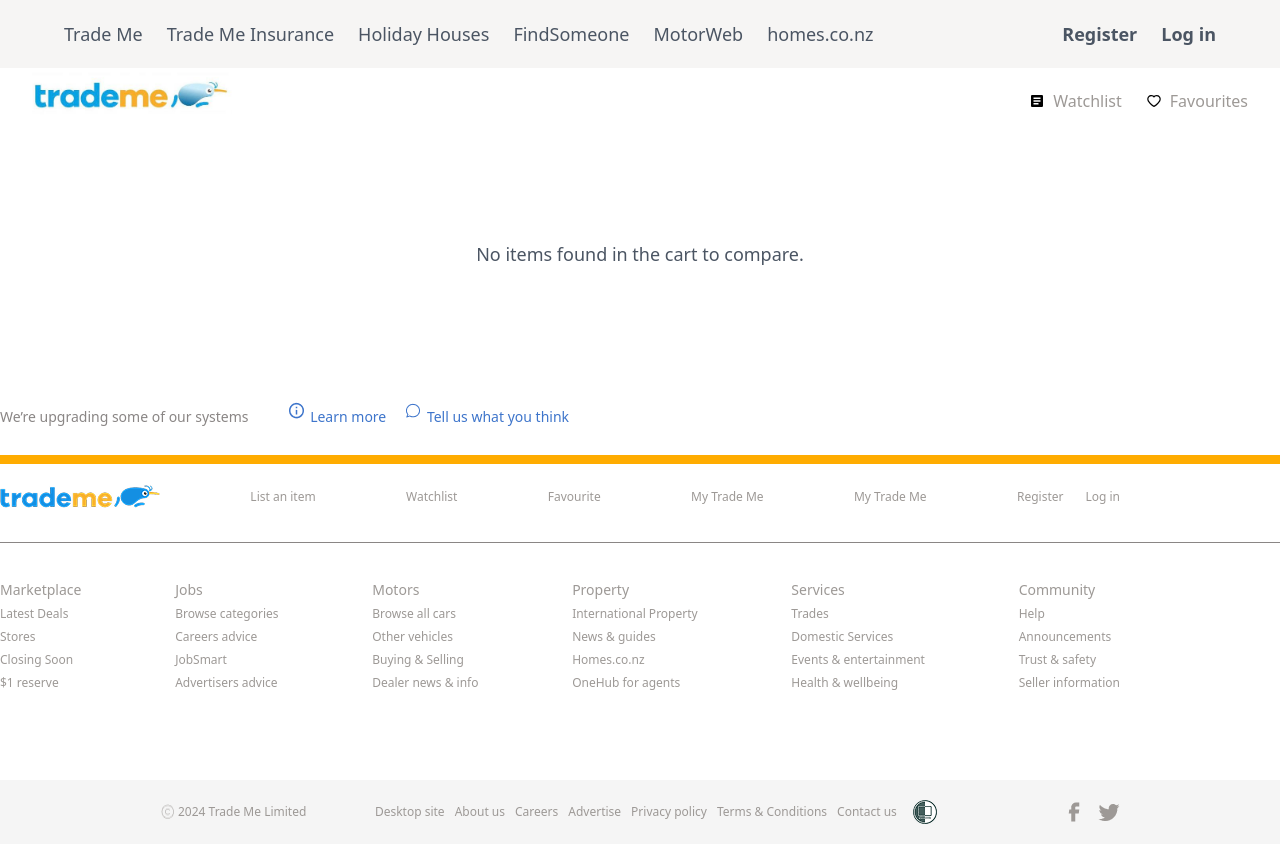
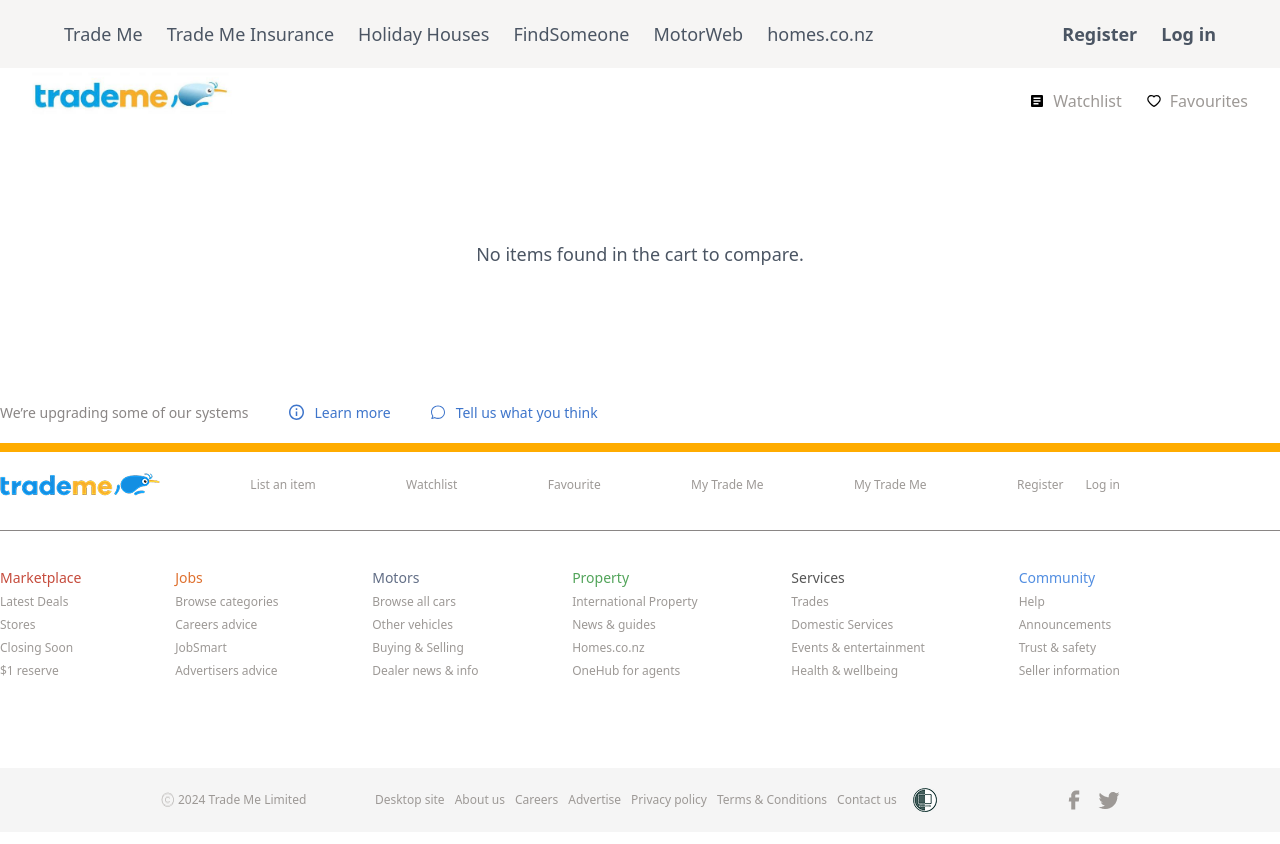
Before and after one commit to lalithranga/Trade_me_M5, a React (Vite) app: page /search/compare in a window 1280 px wide. Built offline with nearby package versions, Linux system fonts and the light colour scheme.

Commit message:
Fixed a whole lot of styling issues with the frontend for the search results page that had been bothering me and did some fixes for the styling of the footer also

```diff
--- a/src/component/DesktopFooter.jsx
+++ b/src/component/DesktopFooter.jsx
@@ -1,37 +1,42 @@
 const DesktopFooter = () => {
   return (
     <footer className="text-[12px] hidden xl:block ">
-      <section className="py-[20px] max-w-screen-xl mx-auto">
-        <p className="text-[14px] inline pr-[40px] pb-[9px] text-[#8A8685]">
+      <section className="py-[20px] max-w-screen-xl mx-auto flex">
+        <p className="text-[14px] pr-[40px] text-[#8A8685] flex self-center">
           We’re upgrading some of our systems
         </p>
-        <a className="text-[14px] pr-[20px] pb-[3px] text-[#3E75CB]" href="">
+        <div className="flex gap-[20px]">
+          <a
+            className="text-[14px] pr-[20px] text-[#3E75CB] flex self-center gap-[8px]"
+            href="/"
+          >
             <img
-            className="inline pr-[3px] pb-[16px]"
-            src="/info-other.png"
-            alt=""
+              className="inline pr-[3px]"
+              src="/info-other.svg"
+              alt="i/info image"
             />{" "}
             Learn more
           </a>
-        <a className="text-[14px] text-[#3E75CB]" href="">
+          <a className="text-[14px] text-[#3E75CB] flex gap-[8px]" href="/">
             <img
-            className="inline pr-[3px] pb-[16px]"
-            src="/chat-other.png"
-            alt=""
+              className="inline pr-[3px]"
+              src="/chat-other.svg"
+              alt="chat image"
             />{" "}
-          Tell us what you think
+            <span>Tell us what you think</span>
           </a>
+        </div>
       </section>
       <div className="bg-[#FFAC00] h-[9px]"></div>
       <section className="text-[#9D9996] pb-[88px] ">
         <div className="grid grid-cols-[160px_1fr_auto] items-center pt-[20px] border-b-[0.5px] border-[#8A8685] pb-[32px] mb-[36px] pr-[160px] max-w-screen-xl mx-auto">
           <img src="/trademe-logo.png" alt="" />
           <nav className="flex justify-evenly">
-            <a href="">List an item</a>
-            <a href="">Watchlist</a>
-            <a href="">Favourite</a>
-            <a href="">My Trade Me</a>
-            <a href="">My Trade Me</a>
+            <a href="/">List an item</a>
+            <a href="/">Watchlist</a>
+            <a href="/">Favourite</a>
+            <a href="/">My Trade Me</a>
+            <a href="/">My Trade Me</a>
           </nav>
           <div className="flex gap-[22px]">
             <button>Register</button>
@@ -41,57 +46,57 @@
 
         <div className="text-[#9D9996] display flex justify-between pr-[160px] max-w-screen-xl mx-auto">
           <div>
-            <h3 className="text-[14px] pb-[5px]">Marketplace</h3>
+            <h3 className="text-[14px] pb-[5px] text-[#C64C3D]">Marketplace</h3>
             <nav className="grid gap-[5px] text-[12px]">
-              <a href="">Latest Deals</a>
-              <a href="">Stores</a>
-              <a href="">Closing Soon</a>
-              <a href="">$1 reserve</a>
+              <a href="/">Latest Deals</a>
+              <a href="/">Stores</a>
+              <a href="/">Closing Soon</a>
+              <a href="/">$1 reserve</a>
             </nav>
           </div>
           <div>
-            <h3 className="text-[14px] pb-[5px]">Jobs</h3>
+            <h3 className="text-[14px] pb-[5px] text-[#DF702E]">Jobs</h3>
             <nav className="grid gap-[5px] text-[12px]">
-              <a href="">Browse categories</a>
-              <a href="">Careers advice</a>
-              <a href="">JobSmart</a>
-              <a href="">Advertisers advice</a>
+              <a href="/">Browse categories</a>
+              <a href="/">Careers advice</a>
+              <a href="/">JobSmart</a>
+              <a href="/">Advertisers advice</a>
             </nav>
           </div>
           <div>
-            <h3 className="text-[14px] pb-[5px]">Motors</h3>
+            <h3 className="text-[14px] pb-[5px] text-[#626E86]">Motors</h3>
             <nav className="grid gap-[5px] text-[12px]">
-              <a href="">Browse all cars</a>
-              <a href="">Other vehicles</a>
-              <a href="">Buying & Selling</a>
-              <a href="">Dealer news & info</a>
+              <a href="/">Browse all cars</a>
+              <a href="/">Other vehicles</a>
+              <a href="/">Buying & Selling</a>
+              <a href="/">Dealer news & info</a>
             </nav>
           </div>
           <div>
-            <h3 className="text-[14px] pb-[5px]">Property</h3>
+            <h3 className="text-[14px] pb-[5px] text-[#52A45A]">Property</h3>
             <nav className="grid gap-[5px] text-[12px]">
-              <a href="">International Property</a>
-              <a href="">News & guides</a>
-              <a href="">Homes.co.nz</a>
-              <a href="">OneHub for agents</a>
+              <a href="/">International Property</a>
+              <a href="/">News & guides</a>
+              <a href="/">Homes.co.nz</a>
+              <a href="/">OneHub for agents</a>
             </nav>
           </div>
           <div>
-            <h3 className="text-[14px] pb-[5px]">Services</h3>
+            <h3 className="text-[14px] pb-[5px] text-[#555555]">Services</h3>
             <nav className="grid gap-[5px] text-[12px]">
-              <a href="">Trades</a>
-              <a href="">Domestic Services</a>
-              <a href="">Events & entertainment</a>
-              <a href="">Health & wellbeing</a>
+              <a href="/">Trades</a>
+              <a href="/">Domestic Services</a>
+              <a href="/">Events & entertainment</a>
+              <a href="/">Health & wellbeing</a>
             </nav>
           </div>
           <div>
-            <h3 className="text-[14px] pb-[5px]">Community</h3>
+            <h3 className="text-[14px] pb-[5px] text-[#528EE1]">Community</h3>
             <nav className="grid gap-[5px] text-[12px]">
-              <a href="">Help</a>
-              <a href="">Announcements</a>
-              <a href="">Trust & safety</a>
-              <a href="">Seller information</a>
+              <a href="/">Help</a>
+              <a href="/">Announcements</a>
+              <a href="/">Trust & safety</a>
+              <a href="/">Seller information</a>
             </nav>
           </div>
         </div>
@@ -99,17 +104,21 @@
       <section className="py-[20px] px-[160px] bg-[#F5F5F5]">
         <div className="flex w-full justify-between items-center max-w-screen-xl mx-auto">
           <div className="flex pr-[52px]">
-            <img className="pr-[2px]" src="/copyright-small.png" alt="" />
+            <img
+              className="pr-[2px]"
+              src="/copyright-small.png"
+              alt="copyright image"
+            />
             <p className="text-[#9D9996]">2024 Trade Me Limited</p>
           </div>
           <nav className="text-[#9D9996] flex gap-[10px]">
-            <a href="">Desktop site</a>
-            <a href="">About us</a>
-            <a href="">Careers</a>
-            <a href="">Advertise</a>
-            <a href="">Privacy policy</a>
-            <a href="">Terms & Conditions</a>
-            <a href="">Contact us</a>
+            <a href="/">Desktop site</a>
+            <a href="/">About us</a>
+            <a href="/">Careers</a>
+            <a href="/">Advertise</a>
+            <a href="/">Privacy policy</a>
+            <a href="/">Terms & Conditions</a>
+            <a href="/">Contact us</a>
           </nav>
           <img className="h-[24px] pr-[108px]" src="/shield-small.png" alt="" />
           <div className="flex gap-[12px] items-center ">
--- a/src/component/SearchResultsBox.jsx
+++ b/src/component/SearchResultsBox.jsx
@@ -25,14 +25,14 @@
             );
           }}
         >
-          <div className="flex gap-[16px]">
-            <div className="flex">
+          <div className="flex gap-[8px] justify-between h-[48px]">
+            <div className="flex w-full">
               <div className="border-[0.5px] rounded-l-[4px] border-r-0 border-[#9D9996] w-[36px] flex place-content-center">
                 <img src="/search.svg" alt="Search Icon" className="w-[12px]" />
               </div>
 
               <input
-                className="border-y-[0.5px] border-[#9D9996] h-[48px] w-[286px] xl:w-[930px] outline-none"
+                className="border-y-[0.5px] border-[#9D9996] h-[48px] w-full outline-none"
                 type="text"
                 value={searchText}
                 onChange={(event) => {
@@ -50,9 +50,15 @@
               </button>
             </div>
 
-            <button className="bg-[#F0EEED] w-[50px] flex place-content-center p-[12px] xl:w-[176px] gap-[10px] rounded-[2px]">
-              <img src="/save-search.svg" alt="save search image" />
-              <span className="hidden xl:inline">Save this search</span>
+            <button className="bg-[#F0EEED] w-[50px] flex place-content-center p-[12px] xl:min-w-fit gap-[8px] rounded-[2px]">
+              <img
+                className="h-[24px]"
+                src="/save-search.svg"
+                alt="save search image"
+              />
+              <span className="hidden xl:inline text-[#3E74CB] text-[14px] font-bold">
+                Save this search
+              </span>
             </button>
           </div>
           <div className="py-[20px] flex flex-wrap gap-[4px]">
--- a/src/pages/SearchResultsPage.jsx
+++ b/src/pages/SearchResultsPage.jsx
@@ -74,7 +74,7 @@
 
   return (
     <div>
-      <h1 className="max-w-screen-xl mx-auto px-[20px] xl:px-0 font-bold text-[20px]">
+      <h1 className="max-w-screen-xl mx-auto px-[20px] xl:px-0 font-bold text-[20px] mb-[14px]">
         Search Results
       </h1>
       <main className="bg-[#F5F5F5]">
```
Also changed, not shown: public/chat-other.svg (added), public/info-other.svg (added). Lines whose indentation alone changed are shown as unchanged.
